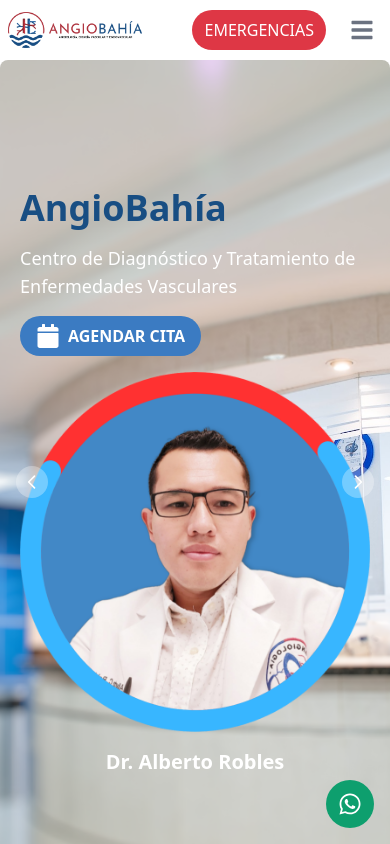
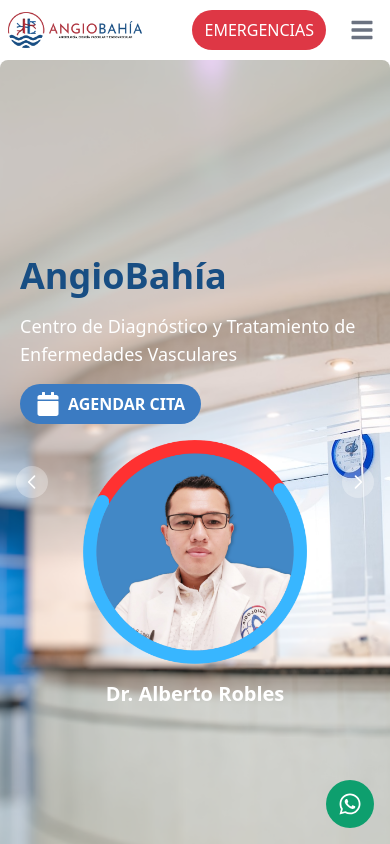
Before and after one commit to raulbellosom/angiobahia, a React (Vite) app: page /#/ in a window 390 px wide. Shown: the top 844 px of the page. Built offline with nearby package versions, Linux system fonts and the light colour scheme; grey boxes are pictures that could not be loaded.

Commit message:
fix some responsive designs

```diff
--- a/src/App.css
+++ b/src/App.css
@@ -7,7 +7,7 @@
 }
 
 .image-container.loaded {
-  width: 100%;
+  width: auto;
   height: auto;
 }
 
--- a/src/components/Nav.jsx
+++ b/src/components/Nav.jsx
@@ -1,7 +1,6 @@
 import React from "react";
 import { Navbar, Dropdown } from "flowbite-react";
 import Logo from "../assets/angio_logo.png";
-import Foot from "./Foot";
 
 const Nav = () => {
   return (
--- a/src/pages/Home.jsx
+++ b/src/pages/Home.jsx
@@ -12,22 +12,6 @@
 import medico from "../assets/imagenes/medico_bg.jpg";
 
 const Home = () => {
-  const [loaded, setLoaded] = useState(false);
-
-  useEffect(() => {
-    const handleLoad = () => {
-      setLoaded(true);
-    };
-
-    const image = new Image();
-    image.addEventListener("load", handleLoad);
-    image.src = doctor;
-
-    return () => {
-      image.removeEventListener("load", handleLoad);
-    };
-  }, []);
-
   return (
     <div className="min-h-screen">
       <Carousel className="min-h-screen h-screen">
@@ -64,17 +48,13 @@
                 </a>
               </div>
             </div>
-            <div className={`image-container ${loaded ? "loaded" : ""}`}>
-              <div className="flex items-center flex-col gap-4">
-                <img
-                  alt="AngioBahía"
-                  className="md:h-96 md:w-auto h-56 w-56 transition ease-in-out duration-200 scale-100"
-                  src={doctor}
-                />
-                <p className="text-white text-xl font-bold">
-                  Dr. Alberto Robles
-                </p>
-              </div>
+            <div className="flex items-center max-w-md flex-col gap-4">
+              <img
+                alt="AngioBahía"
+                className="md:h-96 md:w-auto h-56 w-56 transition ease-in-out duration-200 scale-100"
+                src={doctor}
+              />
+              <p className="text-white text-xl font-bold">Dr. Alberto Robles</p>
             </div>
           </div>
         </div>
```
